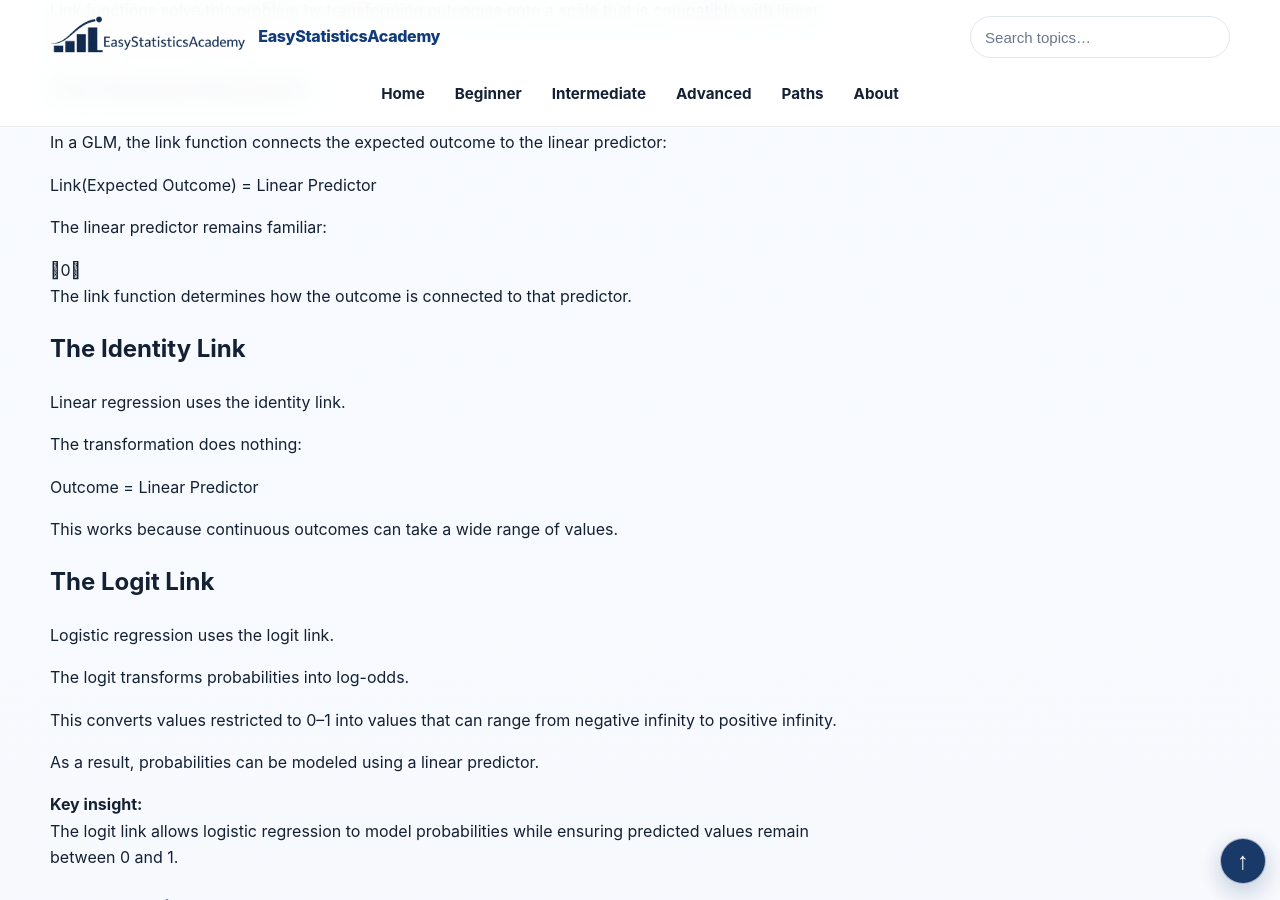
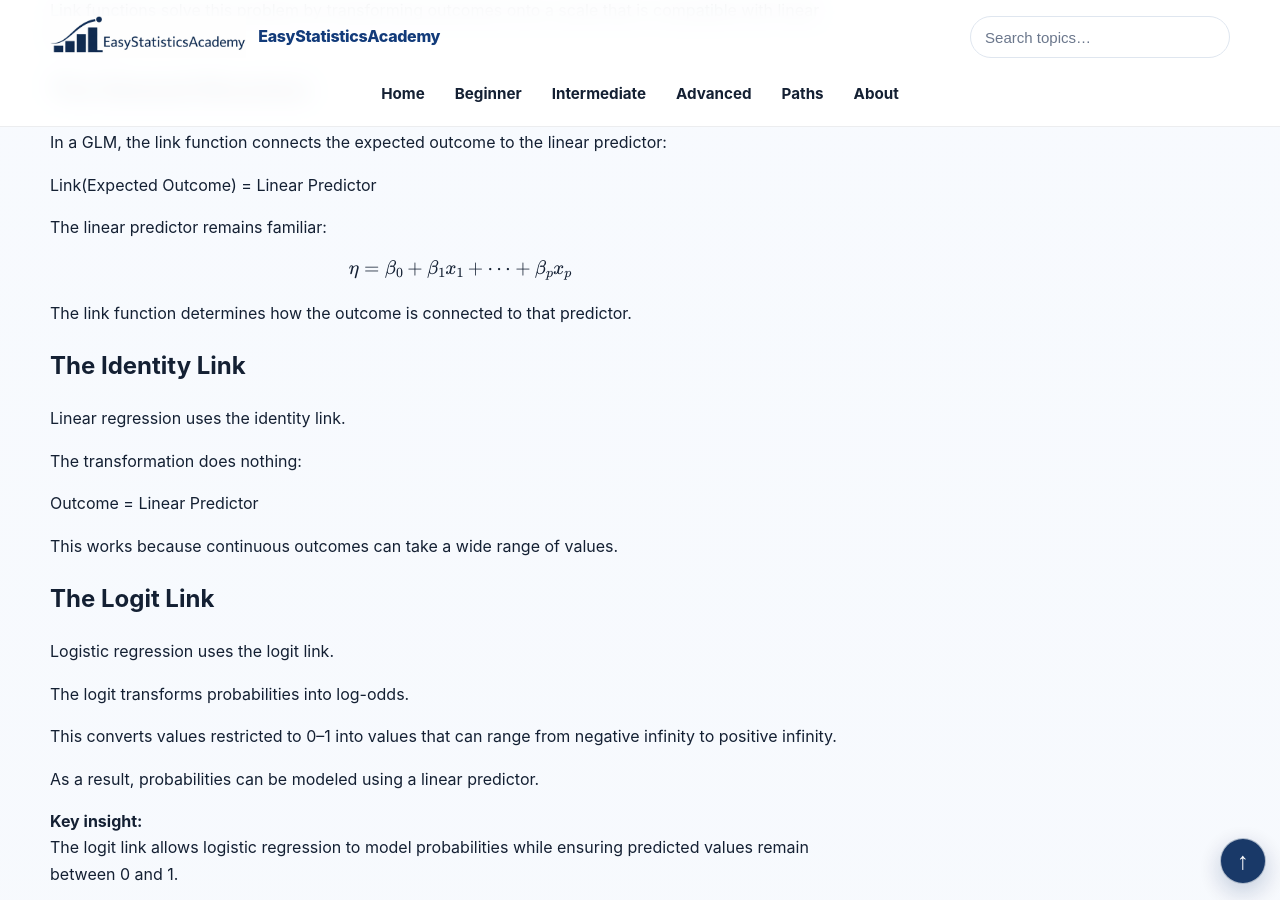
Before and after one commit to ammar-homaida-statistics/easystatisticsacademy, a Jekyll site: the page built from modeling/extensions/link-functions/index.md, in a window 1280 px wide and 900 px high, scrolled down 1334 px. Built offline with Jekyll 4.4.1, drawn with Linux system fonts in a browser that asks for light colours.

Commit message:
Restore final missing expression or historical attribution in link-functions

```diff
--- a/modeling/extensions/link-functions/index.md
+++ b/modeling/extensions/link-functions/index.md
@@ -150,7 +150,11 @@ sidebar: false
       The linear predictor remains familiar:
     </p>
 
-    0
+
+    \[
+    \eta=\beta_0+\beta_1x_1+\cdots+\beta_px_p
+    \]
+
 
     <p>
       The link function determines how the outcome is connected to that predictor.
```
